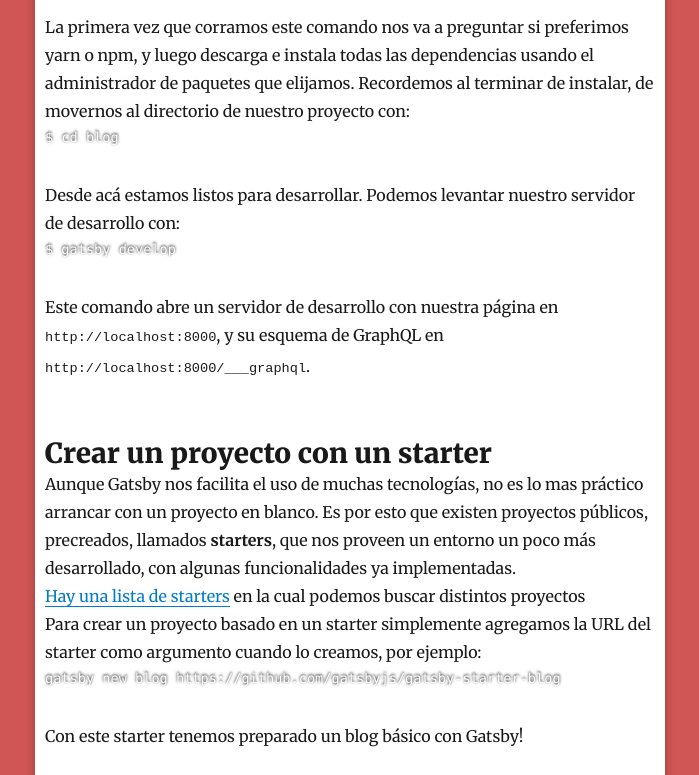
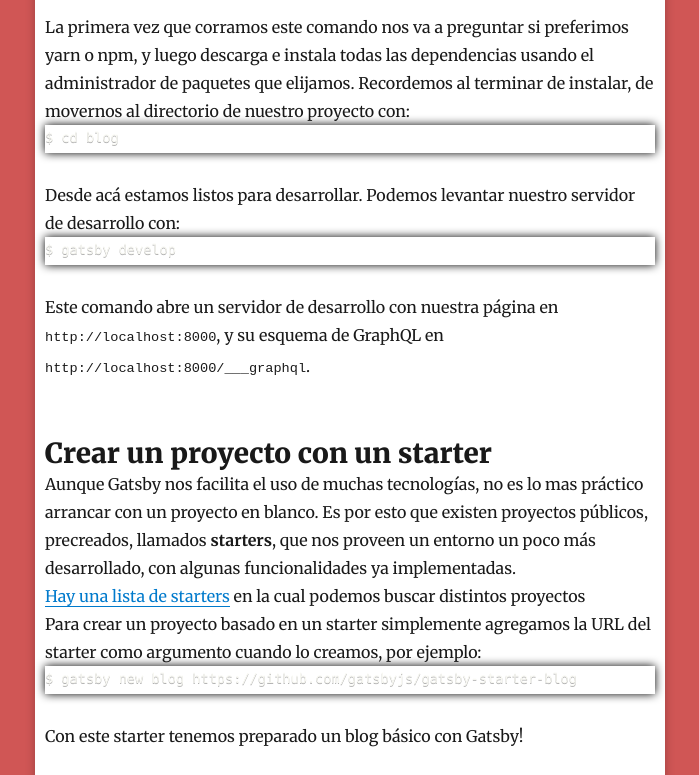
Before and after one commit to soriac/blog, a Gatsby site: page /como-hacer-un-blog/post/ in a window 1280 px wide. Shown: the part 860-1635 px from the top of the page, without its empty margins (290-989 px from the left). Built offline with nearby package versions, Linux system fonts and the light colour scheme; Gatsby itself is replaced by a stand-in of ours; some packages are replaced by stand-ins of ours; code samples lack their colours.

Commit message:
Mas cambios de estilo.

````diff
--- a/content/blog/como-hacer-un-blog/post.md
+++ b/content/blog/como-hacer-un-blog/post.md
@@ -44,7 +44,7 @@
 
 Para crear un proyecto basado en un starter simplemente agregamos la URL del starter como argumento cuando lo creamos, por ejemplo:
 ```bash
-gatsby new blog https://github.com/gatsbyjs/gatsby-starter-blog
+$ gatsby new blog https://github.com/gatsbyjs/gatsby-starter-blog
 ```
 
 Con este starter tenemos preparado un blog básico con Gatsby!
@@ -138,7 +138,7 @@
 
 Una vez que hayamos creado el repositorio podemos agregar el remote, con
 ```bash
-git remote add origin https://github.com/<username>/<username>.github.io.git
+$ git remote add origin https://github.com/<username>/<username>.github.io.git
 ```
 
 También debemos instalar `gh-pages`. Este es un paquete que se encarga de convertir y subir los archivos correctamente a nuestro repo.
--- a/gatsby-browser.js
+++ b/gatsby-browser.js
@@ -2,4 +2,4 @@
 import "typeface-montserrat"
 import "typeface-merriweather"
 import "./src/styles/global.css"
-import 'prismjs/themes/prism-dark.css'
+import 'prismjs/themes/prism-okaidia.css'
--- a/package.json
+++ b/package.json
@@ -56,7 +56,7 @@
     "build": "gatsby build",
     "develop": "gatsby develop",
     "format": "prettier --write src/**/*.{js,jsx}",
-    "deploy": "gatsby build --prefix-paths && gh-pages -d public -b gh-pages",
+    "deploy": "gatsby build --prefix-paths :q&& gh-pages -d public -b gh-pages",
     "start": "npm run develop",
     "serve": "gatsby serve",
     "test": "echo \"Write tests! -> https://gatsby.dev/unit-testing\""
--- a/src/templates/blog-post.js
+++ b/src/templates/blog-post.js
@@ -21,15 +21,22 @@
   }
 
   h2, h3 {
-    margin: 0;
-    margin-top: ${rhythm(1)}
+    margin: ${rhythm(1)} 0 0;
   }
-`
+
+  code {
+    border-radius: 0 !important;
+  }
+
+  pre {
+    box-shadow: 0 0 10px rgba(0, 0, 0.25);
+  }
+`;
 
 class BlogPostTemplate extends React.Component {
   render() {
-    const post = this.props.data.markdownRemark
-    const siteTitle = this.props.data.site.siteMetadata.title
+    const post = this.props.data.markdownRemark;
+    const siteTitle = this.props.data.site.siteMetadata.title;
 
     return (
       <Layout location={this.props.location} title={siteTitle}>
````
